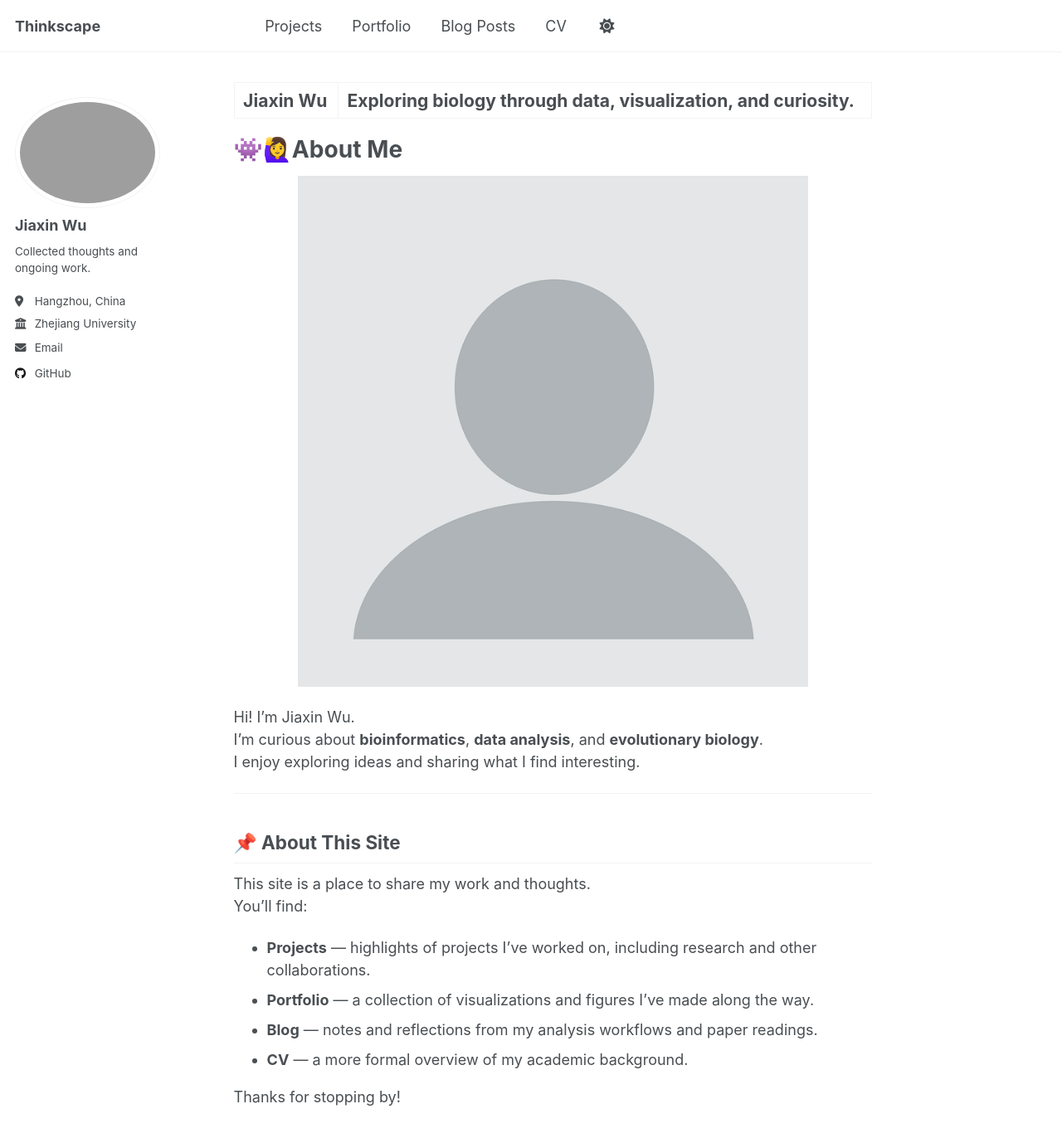
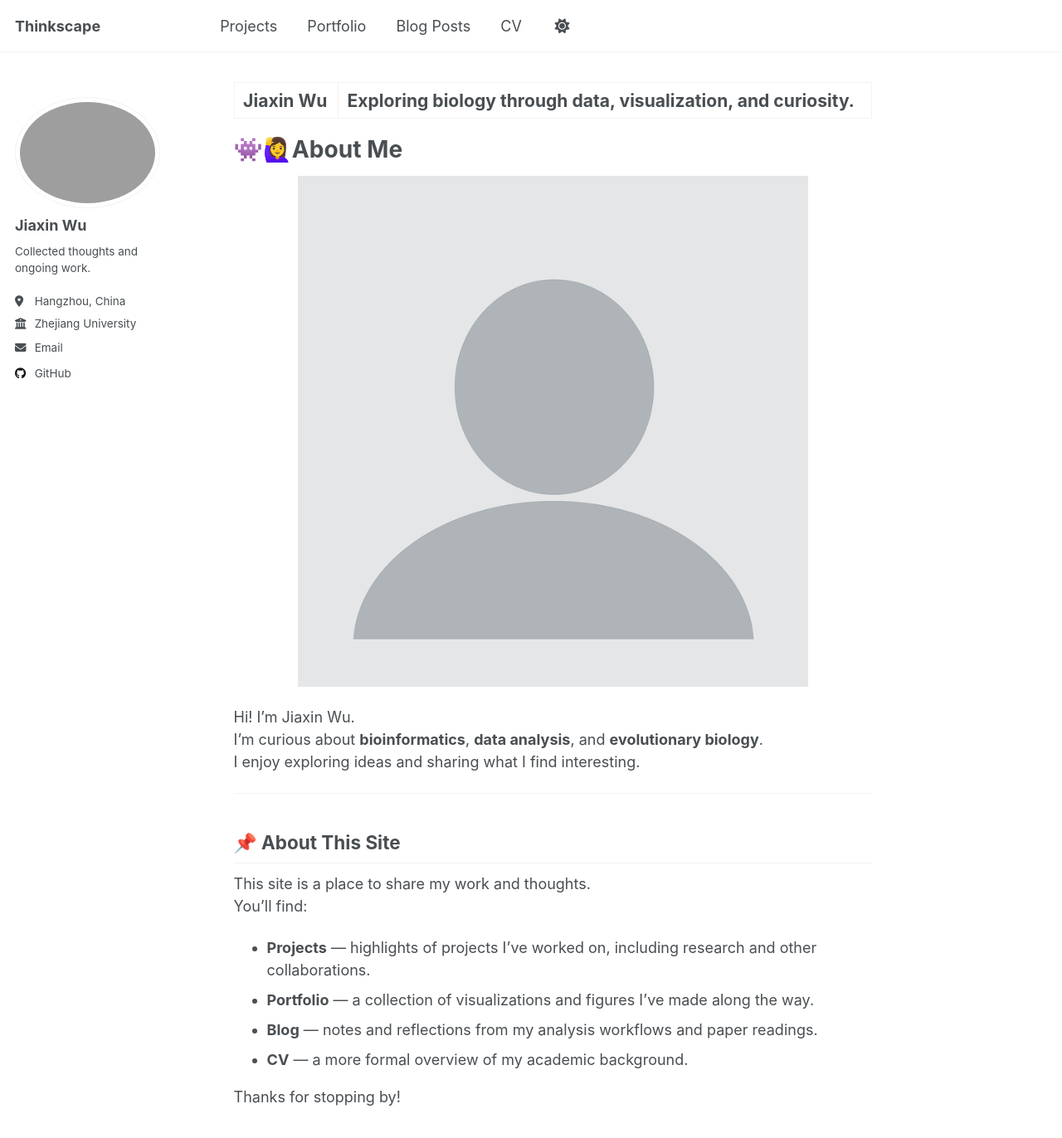
Before and after one commit to jiaxin-aidi-wu/jiaxin-aidi-wu.github.io, a Jekyll site: the page built from _pages/about.md, in a window 1280 px wide and 1400 px high. Shown: the top 1372 px of the window at 83% size. Built offline with Jekyll 4.4.1, drawn with Linux system fonts in a browser that asks for light colours; a script that is not in the unit is left out.

Commit message:
Update _navigation.scss

```diff
--- a/_sass/layout/_navigation.scss
+++ b/_sass/layout/_navigation.scss
@@ -215,7 +215,7 @@
 
         a {
           margin-left: 0;
-          margin-right: 8rem;
+          margin-right: 5rem;
         }
       }
 
```
